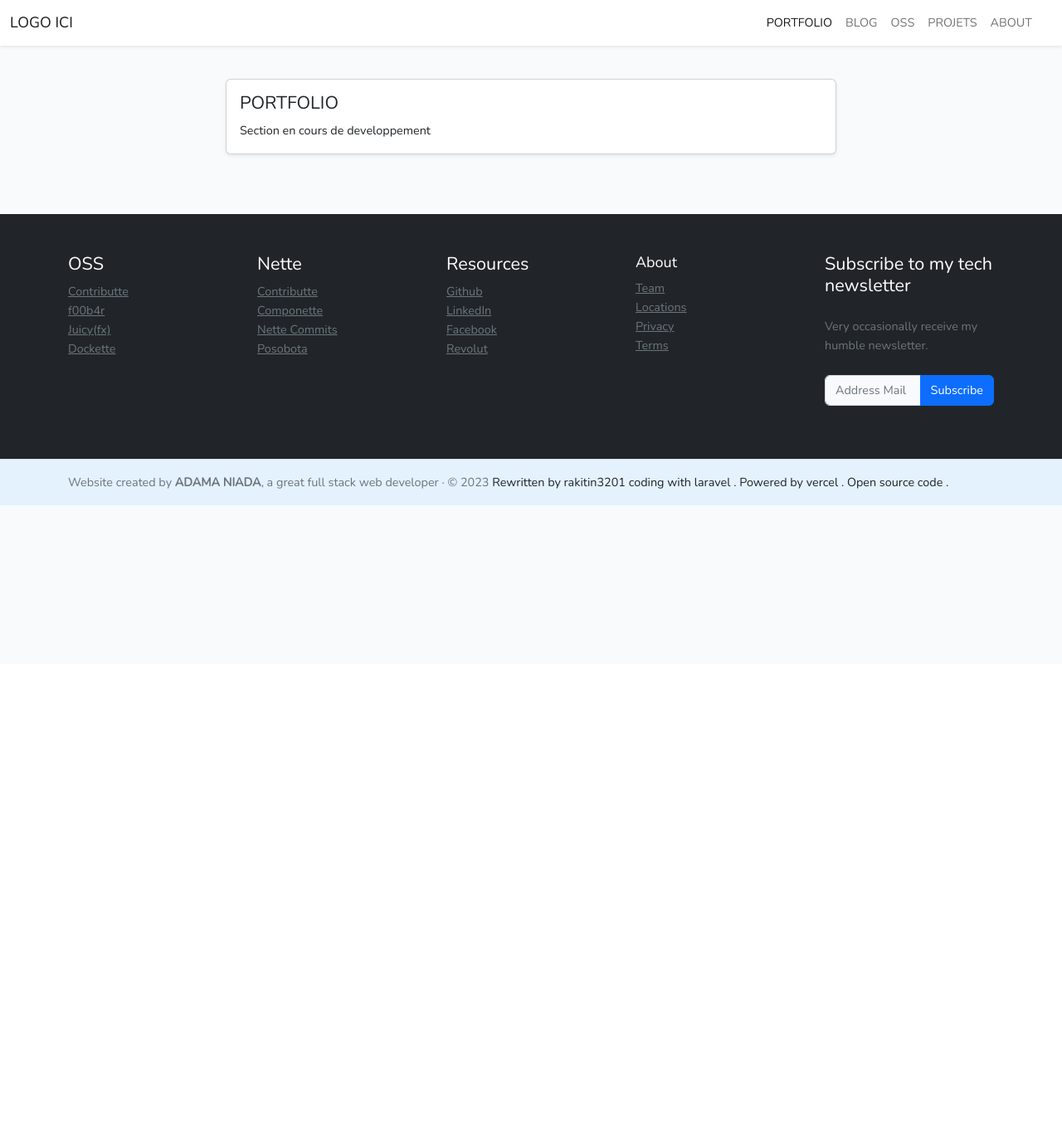
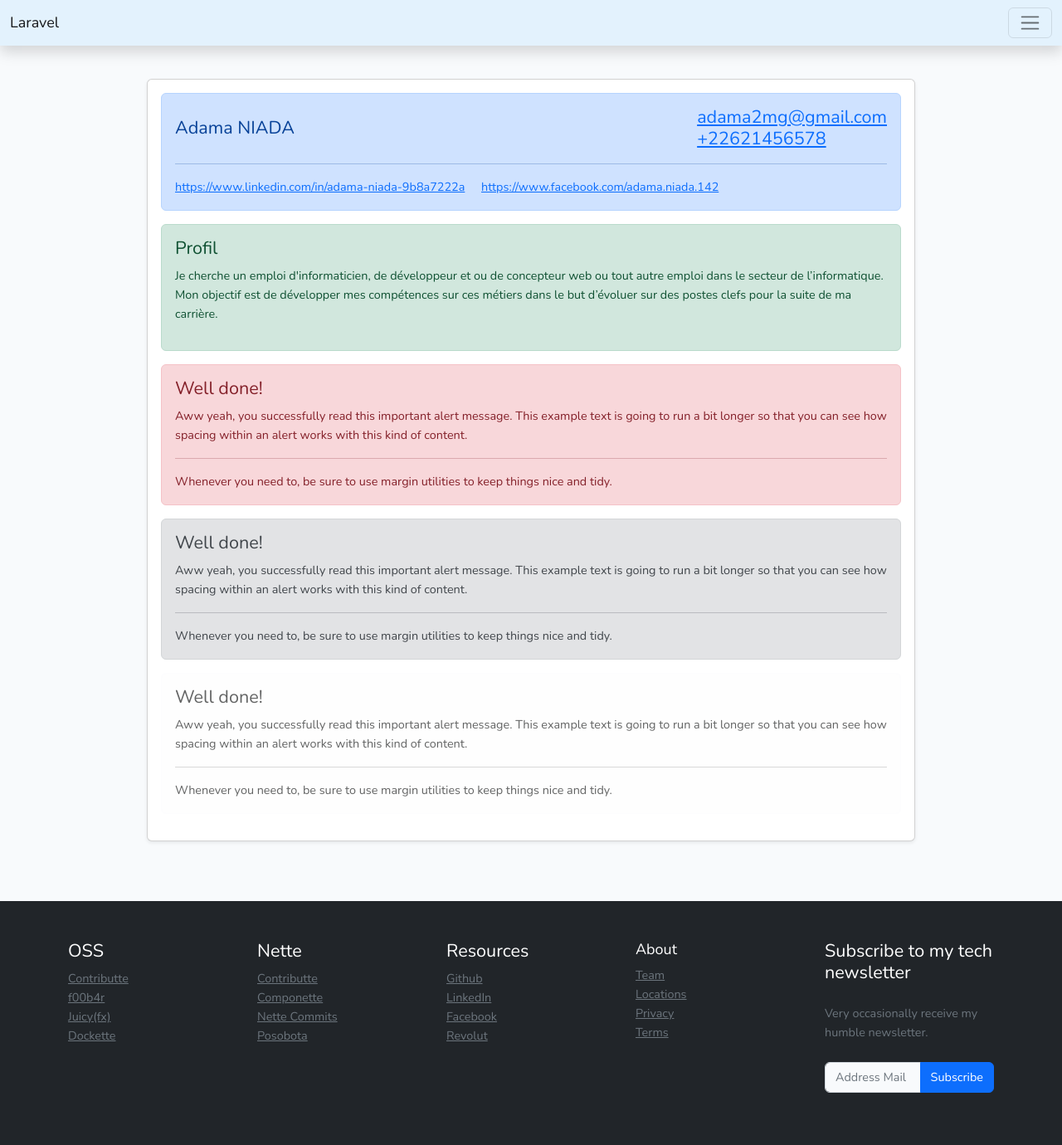
Before and after one commit to rakitin3201/portfolio, a Laravel app: page / in a window 1280 px wide. Shown: the top 1380 px of the page at 83% size. Before the commit the page ends 609 px from the top, so only its background shows below. Run offline with Laravel 10, Linux system fonts and the light colour scheme; data comes from the database, SQL or seed files in the repository; style sheets or scripts are compiled from the project's sources; settings files or empty folders that the repository lacks are supplied; some libraries are stand-ins or nearby versions.

Commit message:
Commit 4.0

```diff
--- a/resources/views/layouts/include/navbar.blade.php
+++ b/resources/views/layouts/include/navbar.blade.php
@@ -1,42 +1,27 @@
-{{-- <nav class="navbar navbar-expand-lg navbar-light bg-white shadow-sm"> --}}
-{{-- <nav class="navbar navbar-expand-lg bg-light rounded shadow-sm" aria-label="Twelfth navbar example">
+<nav class="navbar shadow" style="background-color:#e3f2fd;">
     <div class="container-fluid">
-        <button class="navbar-toggler" type="button" data-bs-toggle="collapse" data-bs-target="#navbarsExample10" aria-controls="navbarsExample10" aria-expanded="false" aria-label="Toggle navigation">
+        <a class="navbar-brand" href="{{ url('/') }}">{{ config('app.name', 'Laravel') }}</a>
+        <button class="navbar-toggler" type="button" data-bs-toggle="offcanvas" data-bs-target="#offcanvasNavbarDark" aria-controls="offcanvasNavbarDark">
             <span class="navbar-toggler-icon"></span>
         </button>
-
-        <div class="collapse navbar-collapse justify-content-md-center" id="navbarsExample10">
-            <ul class="navbar-nav">
-                <li class="nav-item"><a class="nav-link active" aria-current="page" href="{{ url('/') }}">{{ config('app.name', 'Laravel') }}</a></li>
-                <li class="nav-item"><a class="nav-link" href="{{ route('blog') }}">BLOG</a></li>
-                <li class="nav-item"><a class="nav-link" href="{{ route('oss') }}">OSS</a></li>
-                <li class="nav-item"><a class="nav-link" href="{{ route('projet') }}">PROJETS</a></li>
-                <li class="nav-item"><a class="nav-link" href="{{ route('about') }}">ABOUT</a></li>
-            </ul>
-        </div>
-    </div>
-</nav>
-<br> --}}
-<nav class="navbar navbar-expand-lg navbar-light bg-white shadow-sm">
-    <div class="container-fluid">
-        {{-- <a class="navbar-brand" href="{{ url('/') }}">{{ config('app.name', 'Laravel') }}</a> --}}
-        <a class="navbar-brand" href="{{ url('/') }}">LOGO ICI</a>
-        <button class="navbar-toggler" type="button" data-bs-toggle="offcanvas" data-bs-target="#offcanvasNavbarLight" aria-controls="offcanvasNavbarLight">
-            <span class="navbar-toggler-icon"></span>
-        </button>
-        <div class="offcanvas offcanvas-end" tabindex="-1" id="offcanvasNavbarLight" aria-labelledby="offcanvasNavbarLightLabel">
+        <div class="offcanvas offcanvas-end" tabindex="-1" id="offcanvasNavbarDark" aria-labelledby="offcanvasNavbarDarkLabel">
             <div class="offcanvas-header">
-                <h5 class="offcanvas-title" id="offcanvasNavbarLightLabel">MENU</h5>
+                <h5 class="offcanvas-title" id="offcanvasNavbarDarkLabel">MENU</h5>
                 <button type="button" class="btn-close" data-bs-dismiss="offcanvas" aria-label="Close"></button>
             </div>
             <div class="offcanvas-body">
                 <ul class="navbar-nav justify-content-end flex-grow-1 pe-3">
+                    {{-- <li class="nav-item"><a class="nav-link active" aria-current="page" href="#">Home</a></li> --}}
                     <li class="nav-item"><a class="nav-link active" aria-current="page" href="{{ url('/') }}">PORTFOLIO</a></li>
                     <li class="nav-item"><a class="nav-link" href="{{ route('blog') }}">BLOG</a></li>
                     <li class="nav-item"><a class="nav-link" href="{{ route('oss') }}">OSS</a></li>
                     <li class="nav-item"><a class="nav-link" href="{{ route('projet') }}">PROJETS</a></li>
                     <li class="nav-item"><a class="nav-link" href="{{ route('about') }}">ABOUT</a></li>
                 </ul>
+                {{-- <form class="d-flex mt-3" role="search">
+                    <input class="form-control me-2" type="search" placeholder="Search" aria-label="Search">
+                    <button class="btn btn-outline-success" type="submit">Search</button>
+                </form> --}}
             </div>
         </div>
     </div>
--- a/resources/views/welcome.blade.php
+++ b/resources/views/welcome.blade.php
@@ -16,11 +16,52 @@
             @endif
         </div>
 
-        <div class="col-md-8 mb-5">
+        <div class="col-md-10 mb-5">
             <div class="card shadow-sm">
                 <div class="card-body">
-                    <h4 class="card-title">{{ __('PORTFOLIO') }}</h4>
-                    <div class="card-text">Section en cours de developpement</div>
+                    <div class="alert alert-primary" role="alert">
+                        <div class="alert-heading h4 d-flex justify-content-between align-items-center">
+                            <div>Adama NIADA</div>
+                            <div>
+                                <div><a href="mailto:adama2mg@gmail.com" class="underline:none">adama2mg@gmail.com</a></div>
+                                <div><a href="tel:+22621456578">+22621456578</a></div>
+                            </div>
+                        </div>
+                        <hr>
+                        <div>
+                            <span><a class="underline:none" href="https://www.linkedin.com/in/adama-niada-9b8a7222a">https://www.linkedin.com/in/adama-niada-9b8a7222a</a></span>
+                            <span><a class="underline:none mx-3" href="https://www.facebook.com/adama.niada.142">https://www.facebook.com/adama.niada.142</a></span>
+                        </div>
+                    </div>
+                    <div class="alert alert-success" role="alert">
+                        <h4 class="alert-heading">Profil</h4>
+                        <p>
+                            Je cherche un emploi d'informaticien, de
+                            développeur et ou de concepteur web ou tout autre
+                            emploi dans le secteur de l’informatique. Mon
+                            objectif est de développer mes compétences sur
+                            ces métiers dans le but d’évoluer sur des postes
+                            clefs pour la suite de ma carrière.
+                        </p>
+                    </div>
+                    <div class="alert alert-danger" role="alert">
+                        <h4 class="alert-heading">Well done!</h4>
+                        <p>Aww yeah, you successfully read this important alert message. This example text is going to run a bit longer so that you can see how spacing within an alert works with this kind of content.</p>
+                        <hr>
+                        <p class="mb-0">Whenever you need to, be sure to use margin utilities to keep things nice and tidy.</p>
+                    </div>
+                    <div class="alert alert-secondary" role="alert">
+                        <h4 class="alert-heading">Well done!</h4>
+                        <p>Aww yeah, you successfully read this important alert message. This example text is going to run a bit longer so that you can see how spacing within an alert works with this kind of content.</p>
+                        <hr>
+                        <p class="mb-0">Whenever you need to, be sure to use margin utilities to keep things nice and tidy.</p>
+                    </div>
+                    <div class="alert alert-light" role="alert">
+                        <h4 class="alert-heading">Well done!</h4>
+                        <p>Aww yeah, you successfully read this important alert message. This example text is going to run a bit longer so that you can see how spacing within an alert works with this kind of content.</p>
+                        <hr>
+                        <p class="mb-0">Whenever you need to, be sure to use margin utilities to keep things nice and tidy.</p>
+                    </div>
                 </div>
             </div>
         </div>
```
